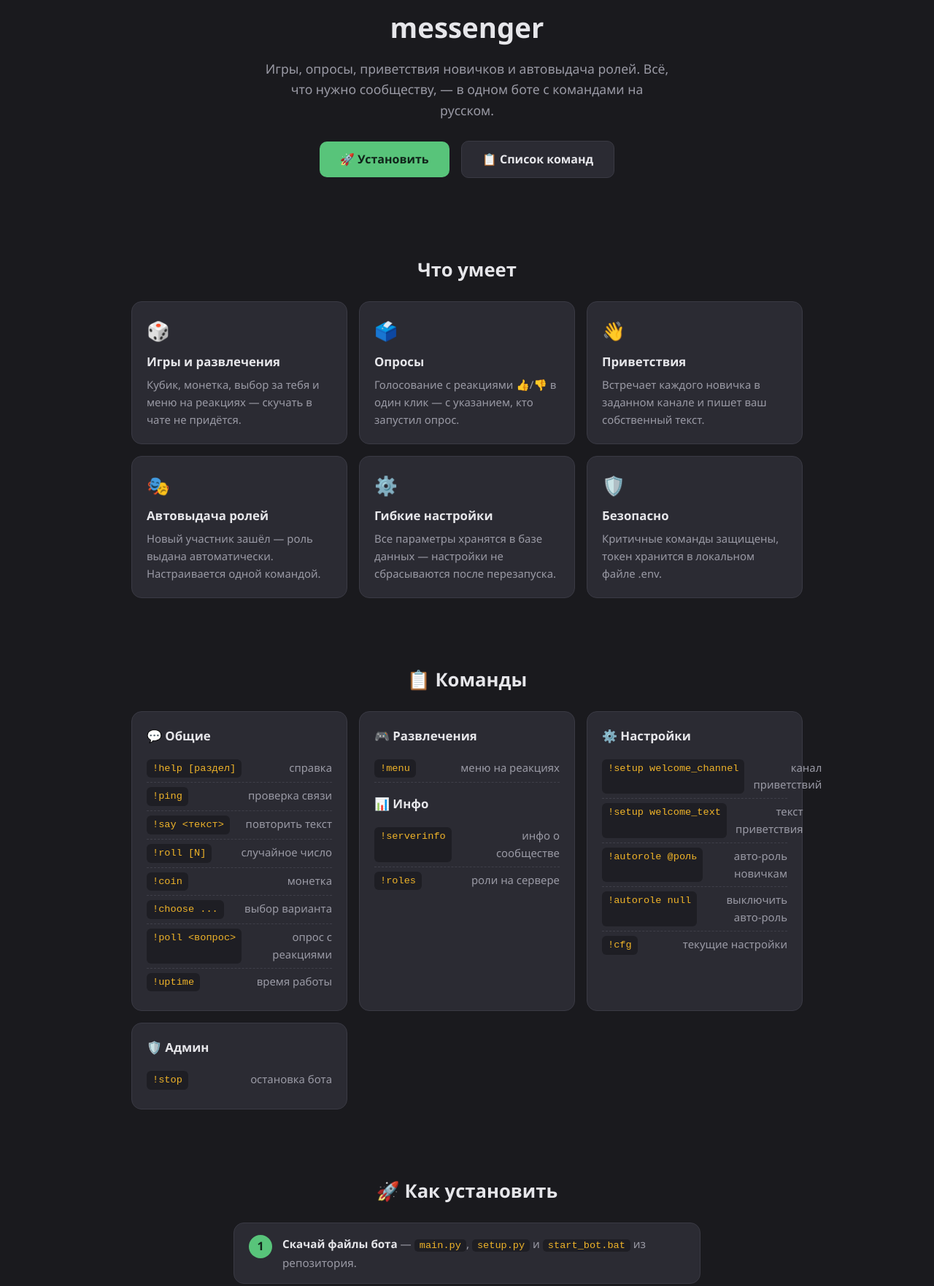
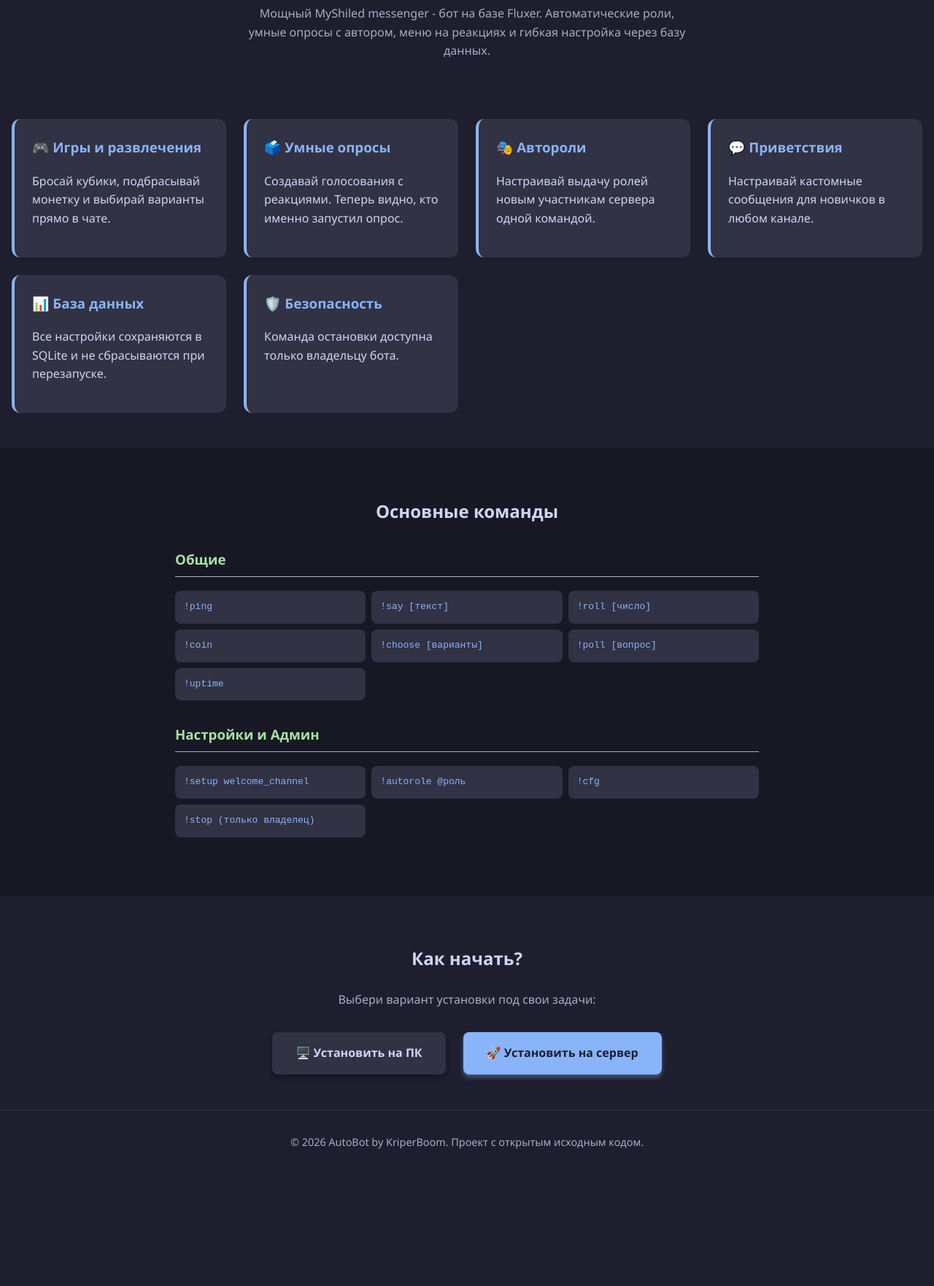
Before and after one commit to KriperBoom/AutoBot, a plain HTML site: page index.html in a window 1280 px wide. Shown: the part 238-2001 px from the top of the page at 73% size. After the commit the page ends 1847 px from the top, so only its background shows below. Drawn offline with Linux system fonts and the light colour scheme.

Commit message:
Update index.html

```diff
--- a/index.html
+++ b/index.html
@@ -3,241 +3,266 @@
 <head>
     <meta charset="UTF-8">
     <meta name="viewport" content="width=device-width, initial-scale=1.0">
-<title>AutoBot — первый бот для Fluxer</title>
+    <title>AutoBot — Умный помощник для MyShiled messenger</title>
     <style>
         :root {
-    --bg: #1a1a1e;
-    --bg2: #232329;
-    --card: #2b2b33;
-    --text: #e6e6ea;
-    --muted: #9a9aa5;
-    --accent: #58c47a;
-    --accent2: #f0b429;
-    --danger: #e5484d;
+            --bg-color: #1e1e2e;
+            --card-bg: #313244;
+            --text-main: #cdd6f4;
+            --text-sec: #a6adc8;
+            --accent: #89b4fa;
+            --danger: #f38ba8;
+            --success: #a6e3a1;
         }
-  * { margin: 0; padding: 0; box-sizing: border-box; }
+
         body {
-    background: var(--bg);
-    color: var(--text);
-    font-family: "Segoe UI", Roboto, Arial, sans-serif;
+            font-family: 'Segoe UI', Tahoma, Geneva, Verdana, sans-serif;
+            background-color: var(--bg-color);
+            color: var(--text-main);
+            margin: 0;
+            padding: 0;
             line-height: 1.6;
         }
-  .container { max-width: 960px; margin: 0 auto; padding: 0 20px; }
 
         header {
-    background: var(--bg2);
-    border-bottom: 1px solid #33333c;
-    padding: 16px 0;
-    position: sticky; top: 0; z-index: 10;
+            padding: 4rem 1rem;
+            text-align: center;
         }
-  header .container { display: flex; align-items: center; justify-content: space-between; }
-  .logo { font-weight: 700; font-size: 1.2rem; display: flex; align-items: center; gap: 8px; }
-  .logo .dot {
-    width: 28px; height: 28px; border-radius: 8px;
-    background: linear-gradient(135deg, var(--accent), var(--accent2));
-    display: inline-flex; align-items: center; justify-content: center;
-    font-size: 15px;
+
+        h1 {
+            font-size: 3rem;
+            margin-bottom: 0.5rem;
+            background: linear-gradient(90deg, var(--accent), #cba6f7);
+            -webkit-background-clip: text;
+            -webkit-text-fill-color: transparent;
         }
-  nav a { color: var(--muted); text-decoration: none; margin-left: 20px; font-size: 0.95rem; }
-  nav a:hover { color: var(--text); }
 
-  .hero { text-align: center; padding: 70px 0 50px; }
-  .hero h1 { font-size: 2.4rem; margin-bottom: 12px; }
-  .hero h1 span { color: var(--accent); }
-  .hero p { color: var(--muted); font-size: 1.1rem; max-width: 560px; margin: 0 auto 28px; }
         .badge {
-    display: inline-block; background: var(--card); border: 1px solid #3a3a44;
-    color: var(--accent); padding: 4px 14px; border-radius: 999px;
-    font-size: 0.85rem; margin-bottom: 18px;
+            display: inline-block;
+            background: var(--danger);
+            color: white;
+            padding: 0.3rem 0.8rem;
+            border-radius: 99px;
+            font-size: 0.85rem;
+            margin-top: 1rem;
+            text-transform: uppercase;
+            letter-spacing: 1px;
         }
+
+        .features-grid {
+            display: grid;
+            grid-template-columns: repeat(auto-fit, minmax(250px, 1fr));
+            gap: 1.5rem;
+            padding: 0 1rem 3rem;
+        }
+
+        .feature-card {
+            background: var(--card-bg);
+            padding: 1.5rem;
+            border-radius: 12px;
+            border-left: 4px solid var(--accent);
+            transition: transform 0.2s;
+        }
+
+        .feature-card:hover {
+            transform: translateY(-5px);
+        }
+
+        .feature-card h3 {
+            color: var(--accent);
+            margin-top: 0;
+        }
+
+        .commands-section {
+            padding: 3rem 1rem;
+            background: #181825;
+        }
+
+        .commands-section h2 {
+            text-align: center;
+            margin-bottom: 2rem;
+        }
+
+        .cmd-group {
+            max-width: 800px;
+            margin: 0 auto 2rem auto;
+        }
+
+        .cmd-group h3 {
+            color: var(--success);
+            border-bottom: 1px solid var(--text-sec);
+            padding-bottom: 0.5rem;
+        }
+
+        .cmd-list {
+            list-style: none;
+            padding: 0;
+            display: grid;
+            grid-template-columns: repeat(auto-fill, minmax(200px, 1fr));
+            gap: 0.5rem;
+        }
+
+        .cmd-item {
+            background: var(--card-bg);
+            padding: 0.75rem;
+            border-radius: 8px;
+            font-family: monospace;
+            color: var(--accent);
+        }
+
+        .install-block {
+            padding: 3rem 1rem;
+            text-align: center;
+        }
+
+        .install-block h2 {
+            margin-bottom: 1.5rem;
+        }
+
+        .install-buttons {
+            display: flex;
+            justify-content: center;
+            gap: 1.5rem;
+            flex-wrap: wrap;
+        }
+
         .btn {
-    display: inline-block; padding: 12px 28px; border-radius: 10px;
-    text-decoration: none; font-weight: 600; margin: 0 6px 10px;
-    transition: transform .15s, opacity .15s;
+            padding: 1rem 2rem;
+            border-radius: 8px;
+            text-decoration: none;
+            font-weight: bold;
+            transition: all 0.2s;
+            cursor: pointer;
+            border: none;
+            font-size: 1rem;
         }
-  .btn:hover { transform: translateY(-2px); opacity: .9; }
-  .btn-primary { background: var(--accent); color: #10241a; }
-  .btn-ghost { background: var(--card); color: var(--text); border: 1px solid #3a3a44; }
 
-  section { padding: 46px 0; }
-  section h2 { font-size: 1.6rem; margin-bottom: 22px; text-align: center; }
+        .btn-pc {
+            background: var(--card-bg);
+            color: var(--text-main);
+            box-shadow: 0 4px 6px rgba(0,0,0,0.3);
+        }
 
-  .features { display: grid; grid-template-columns: repeat(auto-fit, minmax(240px, 1fr)); gap: 16px; }
-  .feature {
-    background: var(--card); border: 1px solid #3a3a44; border-radius: 14px;
-    padding: 20px;
+        .btn-pc:hover {
+            background: var(--text-main);
+            color: var(--bg-color);
         }
-  .feature .icon { font-size: 1.6rem; margin-bottom: 8px; }
-  .feature h3 { font-size: 1.05rem; margin-bottom: 6px; }
-  .feature p { color: var(--muted); font-size: 0.93rem; }
 
-  .cmds { display: grid; grid-template-columns: repeat(auto-fit, minmax(280px, 1fr)); gap: 16px; }
-  .cmd-group {
-    background: var(--card); border: 1px solid #3a3a44; border-radius: 14px;
-    padding: 20px;
+        .btn-server {
+            background: var(--accent);
+            color: var(--bg-color);
+            box-shadow: 0 4px 6px rgba(137, 180, 250, 0.4);
         }
-  .cmd-group h3 { margin-bottom: 12px; font-size: 1.05rem; }
-  .cmd {
-    display: flex; justify-content: space-between; gap: 12px;
-    padding: 6px 0; border-bottom: 1px dashed #3f3f49; font-size: 0.93rem;
-  }
-  .cmd:last-child { border-bottom: none; }
-  .cmd code {
-    background: #1e1e24; padding: 2px 8px; border-radius: 6px;
-    color: var(--accent2); white-space: nowrap; font-size: 0.85rem;
-  }
-  .cmd span { color: var(--muted); text-align: right; }
 
-  .steps { max-width: 640px; margin: 0 auto; }
-  .step {
-    display: flex; gap: 14px; margin-bottom: 18px;
-    background: var(--card); border: 1px solid #3a3a44; border-radius: 14px; padding: 16px 20px;
-  }
-  .step .num {
-    flex: 0 0 32px; height: 32px; border-radius: 50%;
-    background: var(--accent); color: #10241a; font-weight: 700;
-    display: flex; align-items: center; justify-content: center;
-  }
-  .step p { color: var(--muted); font-size: 0.95rem; }
-  .step p b { color: var(--text); }
-  .step code {
-    background: #1e1e24; padding: 1px 7px; border-radius: 5px;
-    color: var(--accent2); font-size: 0.85rem;
+        .btn-server:hover {
+            background: #7aa2f4;
+            transform: scale(1.05);
         }
 
         footer {
-    border-top: 1px solid #33333c; padding: 24px 0; text-align: center;
-    color: var(--muted); font-size: 0.9rem;
+            text-align: center;
+            padding: 2rem;
+            color: var(--text-sec);
+            font-size: 0.9rem;
+            border-top: 1px solid #313244;
+        }
+
+        @media (max-width: 600px) {
+            .install-buttons {
+                flex-direction: column;
+            }
+            .btn {
+                width: 100%;
+            }
         }
     </style>
 </head>
 <body>
 
     <header>
-  <div class="container">
-    <div class="logo"><span class="dot">🤖</span> AutoBot</div>
-    <nav>
-      <a href="#features">Возможности</a>
-      <a href="#commands">Команды</a>
-      <a href="#install">Установка</a>
-    </nav>
-  </div>
+        <h1>AutoBot</h1>
+        <div class="badge">Работает 24/7 на твоём компьютере</div>
+        <p style="color: var(--text-sec); max-width: 600px; margin: 1rem auto;">
+            Мощный MyShiled messenger - бот на базе Fluxer. Автоматические роли, умные опросы с автором, меню на реакциях и гибкая настройка через базу данных.
+        </p>
     </header>
 
-<div class="hero">
-  <div class="container">
-    <div class="badge">⚡ работает 24/7 на твоём компьютере</div>
-    <h1>AutoBot — <span>самый первый бот</span> для MySHield messenger</h1>
-    <p>Игры, опросы, приветствия новичков и автовыдача ролей. Всё, что нужно сообществу, — в одном боте с командами на русском.</p>
-    <a class="btn btn-primary" href="#install">🚀 Установить</a>
-    <a class="btn btn-ghost" href="#commands">📋 Список команд</a>
+    <section class="features-grid">
+        <div class="feature-card">
+            <h3>🎮 Игры и развлечения</h3>
+            <p>Бросай кубики, подбрасывай монетку и выбирай варианты прямо в чате.</p>
         </div>
+        <div class="feature-card">
+            <h3>🗳️ Умные опросы</h3>
+            <p>Создавай голосования с реакциями. Теперь видно, кто именно запустил опрос.</p>
         </div>
-
-<section id="features">
-  <div class="container">
-    <h2>Что умеет</h2>
-    <div class="features">
-      <div class="feature">
-        <div class="icon">🎲</div>
-        <h3>Игры и развлечения</h3>
-        <p>Кубик, монетка, выбор за тебя и меню на реакциях — скучать в чате не придётся.</p>
+        <div class="feature-card">
+            <h3>🎭 Автороли</h3>
+            <p>Настраивай выдачу ролей новым участникам сервера одной командой.</p>
         </div>
-      <div class="feature">
-        <div class="icon">🗳️</div>
-        <h3>Опросы</h3>
-        <p>Голосование с реакциями 👍/👎 в один клик — с указанием, кто запустил опрос.</p>
+        <div class="feature-card">
+            <h3>💬 Приветствия</h3>
+            <p>Настраивай кастомные сообщения для новичков в любом канале.</p>
         </div>
-      <div class="feature">
-        <div class="icon">👋</div>
-        <h3>Приветствия</h3>
-        <p>Встречает каждого новичка в заданном канале и пишет ваш собственный текст.</p>
+        <div class="feature-card">
+            <h3>📊 База данных</h3>
+            <p>Все настройки сохраняются в SQLite и не сбрасываются при перезапуске.</p>
         </div>
-      <div class="feature">
-        <div class="icon">🎭</div>
-        <h3>Автовыдача ролей</h3>
-        <p>Новый участник зашёл — роль выдана автоматически. Настраивается одной командой.</p>
-      </div>
-      <div class="feature">
-        <div class="icon">⚙️</div>
-        <h3>Гибкие настройки</h3>
-        <p>Все параметры хранятся в базе данных — настройки не сбрасываются после перезапуска.</p>
-      </div>
-      <div class="feature">
-        <div class="icon">🛡️</div>
-        <h3>Безопасно</h3>
-        <p>Критичные команды защищены, токен хранится в локальном файле .env.</p>
-      </div>
-    </div>
+        <div class="feature-card">
+            <h3>🛡️ Безопасность</h3>
+            <p>Команда остановки доступна только владельцу бота.</p>
         </div>
     </section>
 
-<section id="commands">
-  <div class="container">
-    <h2>📋 Команды</h2>
-    <div class="cmds">
+    <section class="commands-section">
+        <h2>Основные команды</h2>
+
         <div class="cmd-group">
-        <h3>💬 Общие</h3>
-        <div class="cmd"><code>!help [раздел]</code><span>справка</span></div>
-        <div class="cmd"><code>!ping</code><span>проверка связи</span></div>
-        <div class="cmd"><code>!say &lt;текст&gt;</code><span>повторить текст</span></div>
-        <div class="cmd"><code>!roll [N]</code><span>случайное число</span></div>
-        <div class="cmd"><code>!coin</code><span>монетка</span></div>
-        <div class="cmd"><code>!choose ...</code><span>выбор варианта</span></div>
-        <div class="cmd"><code>!poll &lt;вопрос&gt;</code><span>опрос с реакциями</span></div>
-        <div class="cmd"><code>!uptime</code><span>время работы</span></div>
+            <h3>Общие</h3>
+            <ul class="cmd-list">
+                <li class="cmd-item">!ping</li>
+                <li class="cmd-item">!say [текст]</li>
+                <li class="cmd-item">!roll [число]</li>
+                <li class="cmd-item">!coin</li>
+                <li class="cmd-item">!choose [варианты]</li>
+                <li class="cmd-item">!poll [вопрос]</li>
+                <li class="cmd-item">!uptime</li>
+            </ul>
         </div>
+
         <div class="cmd-group">
-        <h3>🎮 Развлечения</h3>
-        <div class="cmd"><code>!menu</code><span>меню на реакциях</span></div>
-        <h3 style="margin-top:16px">📊 Инфо</h3>
-        <div class="cmd"><code>!serverinfo</code><span>инфо о сообществе</span></div>
-        <div class="cmd"><code>!roles</code><span>роли на сервере</span></div>
-      </div>
-      <div class="cmd-group">
-        <h3>⚙️ Настройки</h3>
-        <div class="cmd"><code>!setup welcome_channel</code><span>канал приветствий</span></div>
-        <div class="cmd"><code>!setup welcome_text</code><span>текст приветствия</span></div>
-        <div class="cmd"><code>!autorole @роль</code><span>авто-роль новичкам</span></div>
-        <div class="cmd"><code>!autorole null</code><span>выключить авто-роль</span></div>
-        <div class="cmd"><code>!cfg</code><span>текущие настройки</span></div>
-      </div>
-      <div class="cmd-group">
-        <h3>🛡️ Админ</h3>
-        <div class="cmd"><code>!stop</code><span>остановка бота</span></div>
-      </div>
-    </div>
+            <h3>Настройки и Админ</h3>
+            <ul class="cmd-list">
+                <li class="cmd-item">!setup welcome_channel</li>
+                <li class="cmd-item">!autorole @роль</li>
+                <li class="cmd-item">!cfg</li>
+                <li class="cmd-item">!stop (только владелец)</li>
+            </ul>
         </div>
     </section>
 
-<section id="install">
-  <div class="container">
-    <h2>🚀 Как установить</h2>
-    <div class="steps">
-      <div class="step">
-        <div class="num">1</div>
-        <p><b>Скачай файлы бота</b> — <code>main.py</code>, <code>setup.py</code> и <code>start_bot.bat</code> из репозитория.</p>
-      </div>
-      <div class="step">
-        <div class="num">2</div>
-        <p><b>Установи Python 3.11+</b> и зависимости: <code>pip install -U fluxer aiosqlite python-dotenv</code></p>
-      </div>
-      <div class="step">
-        <div class="num">3</div>
-        <p><b>Создай файл <code>.env</code></b> рядом с ботом и впиши туда токен: <code>BOT_TOKEN=твой_токен</code></p>
-      </div>
-      <div class="step">
-        <div class="num">4</div>
-        <p><b>Запусти</b> <code>start_bot.bat</code> — откроется панель управления. Нажми «Запустить» и пиши <code>!help</code> в чате!</p>
-      </div>
-    </div>
+    <section class="install-block">
+        <h2>Как начать?</h2>
+        <p style="color: var(--text-sec); margin-bottom: 2rem;">Выбери вариант установки под свои задачи:</p>
+
+        <div class="install-buttons">
+            <!-- Кнопка для ПК (заглушка, ведет на README или скачивание) -->
+            <a href="https://github.com/KriperBoom/AutoBot" class="btn btn-pc" onclick="alert('Скачайте архив с кодом бота и запустите start_bot.bat'); return false;">
+                🖥️ Установить на ПК
+            </a>
+
+            <!-- ТВОЯ ССЫЛКА НА СЕРВЕР -->
+            <a href="https://msg.my-shield.dev/oauth2/authorize?client_id=1571276131582083072&scope=bot&permissions=33787427532832767"
+               class="btn btn-server"
+               target="_blank"
+               rel="noopener noreferrer">
+                🚀 Установить на сервер
+            </a>
         </div>
     </section>
 
     <footer>
-  <div class="container">
-    AutoBot • сделано с ❤️ для сообщества YarikPrime • 2026
-  </div>
+        &copy; 2026 AutoBot by KriperBoom. Проект с открытым исходным кодом.
     </footer>
 
 </body>
```
Lines whose indentation alone changed are shown as unchanged.
